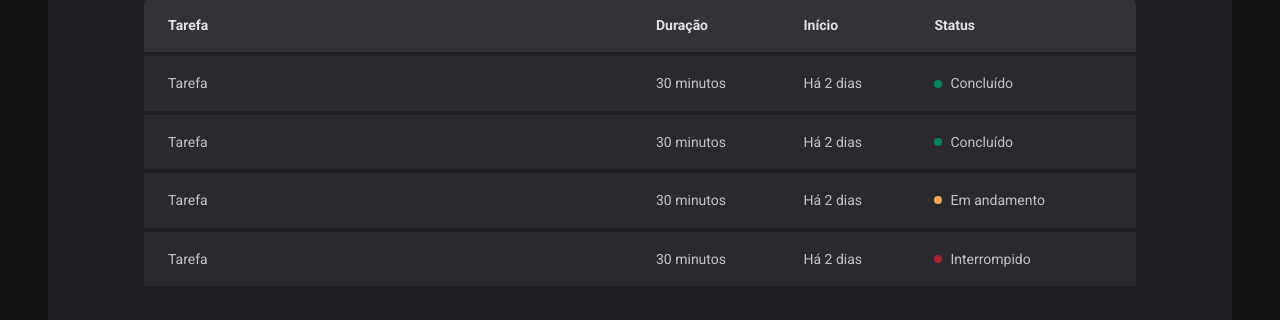
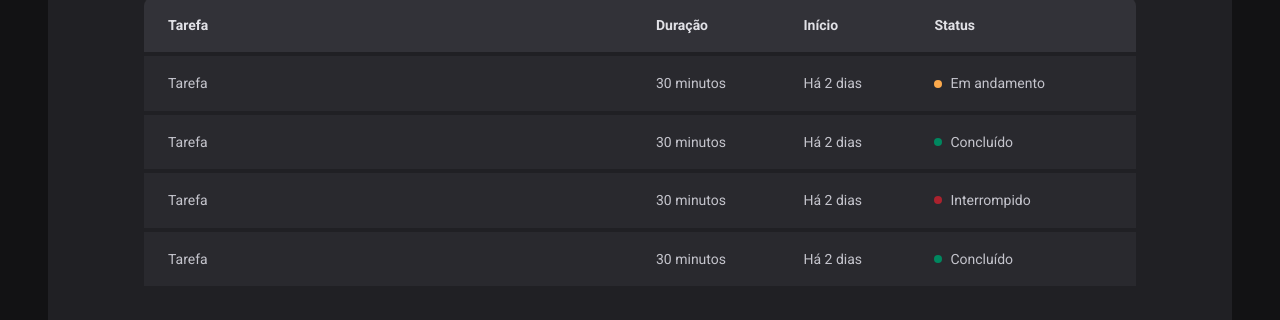
Before and after one commit to jeansantosw/timer-react, a React (Vite) app: page /history in a window 1280 px wide. Shown: the part 286-606 px from the top of the page. Built offline with nearby package versions, Linux system fonts and the light colour scheme.

Commit message:
Formulário

```diff
--- a/src/pages/History/index.tsx
+++ b/src/pages/History/index.tsx
@@ -20,7 +20,7 @@ export function History() {
               <td>30 minutos</td>
               <td>Há 2 dias</td>
               <td>
-                <Status statusColor="green">Concluído</Status>
+                <Status statusColor="yellow">Em andamento</Status>
               </td>
             </tr>
             <tr>
@@ -36,7 +36,7 @@ export function History() {
               <td>30 minutos</td>
               <td>Há 2 dias</td>
               <td>
-                <Status statusColor="yellow">Em andamento</Status>
+                <Status statusColor="red">Interrompido</Status>
               </td>
             </tr>
             <tr>
@@ -44,7 +44,7 @@ export function History() {
               <td>30 minutos</td>
               <td>Há 2 dias</td>
               <td>
-                <Status statusColor="red">Interrompido</Status>
+                <Status statusColor="green">Concluído</Status>
               </td>
             </tr>
           </tbody>
```
